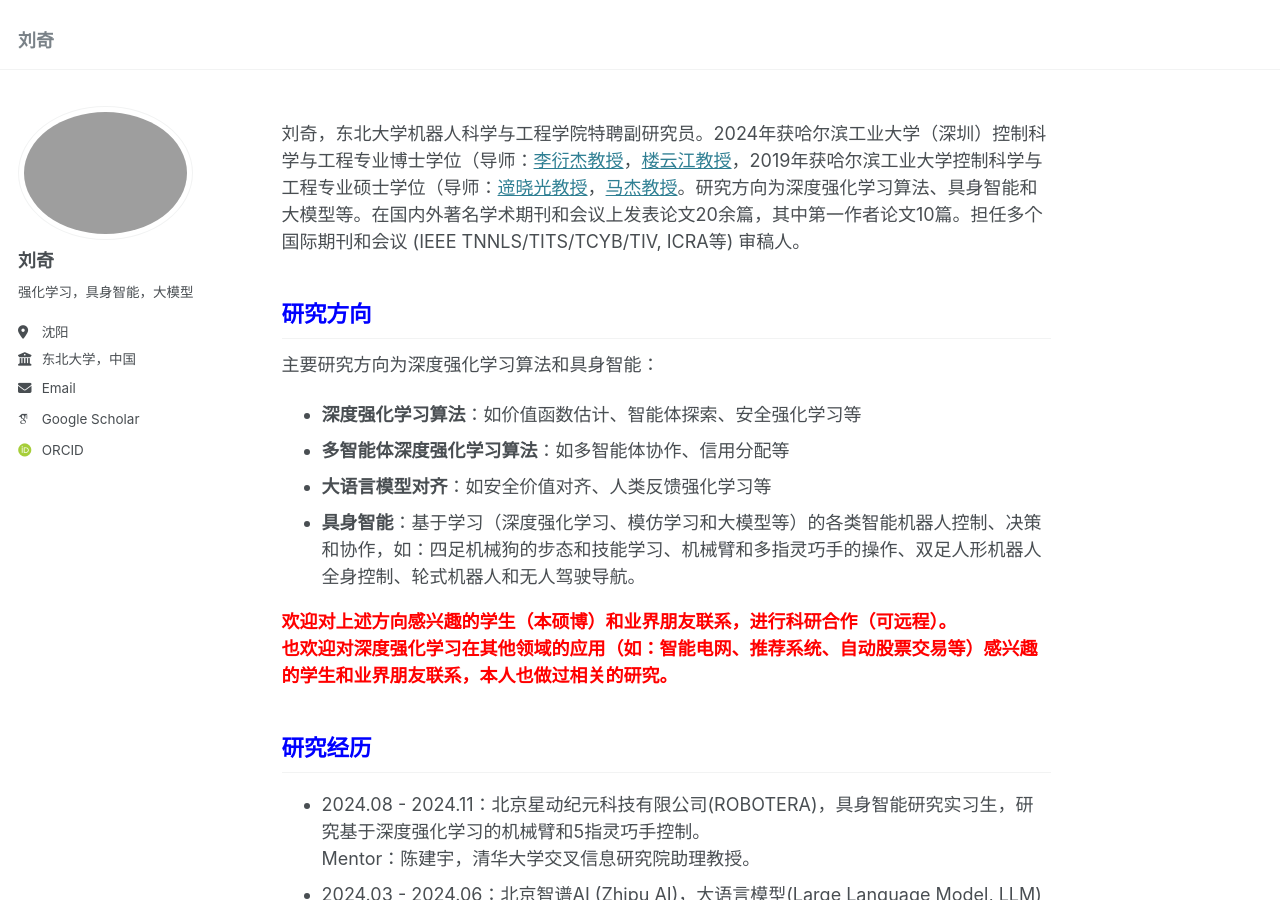
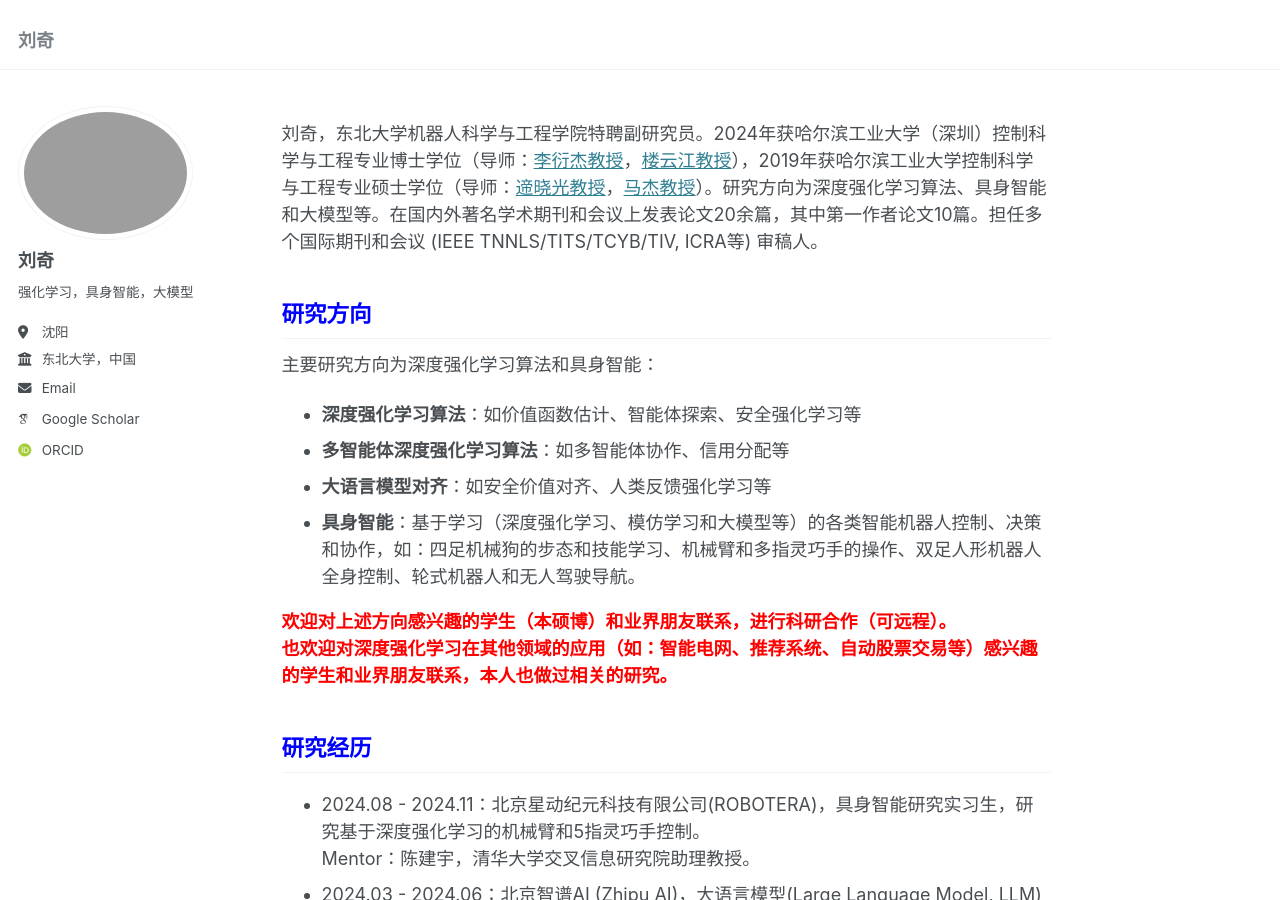
Before and after one commit to liuqi8827/liuqi8827.github.io, a Jekyll site: the page built from _pages/about.md, in a window 1280 px wide and 900 px high. Built offline with Jekyll 4.4.1, drawn with Linux system fonts in a browser that asks for light colours; some web fonts are replaced.

```diff
--- a/_pages/about.md
+++ b/_pages/about.md
@@ -7,7 +7,7 @@ redirect_from:
   - /about.html
 ---
 
-刘奇，东北大学机器人科学与工程学院特聘副研究员。2024年获哈尔滨工业大学（深圳）控制科学与工程专业博士学位（导师：[李衍杰教授](https://faculty.hitsz.edu.cn/liyanjie)，[楼云江教授](https://faculty.hitsz.edu.cn/louyunjiang)，2019年获哈尔滨工业大学控制科学与工程专业硕士学位（导师：[遆晓光教授](https://homepage.hit.edu.cn/dixiaoguang)，[马杰教授](https://homepage.hit.edu.cn/majie?lang=zh)。研究方向为深度强化学习算法、具身智能和大模型等。在国内外著名学术期刊和会议上发表论文20余篇，其中第一作者论文10篇。担任多个国际期刊和会议 (IEEE TNNLS/TITS/TCYB/TIV, ICRA等) 审稿人。
+刘奇，东北大学机器人科学与工程学院特聘副研究员。2024年获哈尔滨工业大学（深圳）控制科学与工程专业博士学位（导师：[李衍杰教授](https://faculty.hitsz.edu.cn/liyanjie)，[楼云江教授](https://faculty.hitsz.edu.cn/louyunjiang)），2019年获哈尔滨工业大学控制科学与工程专业硕士学位（导师：[遆晓光教授](https://homepage.hit.edu.cn/dixiaoguang)，[马杰教授](https://homepage.hit.edu.cn/majie?lang=zh)）。研究方向为深度强化学习算法、具身智能和大模型等。在国内外著名学术期刊和会议上发表论文20余篇，其中第一作者论文10篇。担任多个国际期刊和会议 (IEEE TNNLS/TITS/TCYB/TIV, ICRA等) 审稿人。
 
 ## <font color="blue">研究方向</font>
 主要研究方向为深度强化学习算法和具身智能：
```
